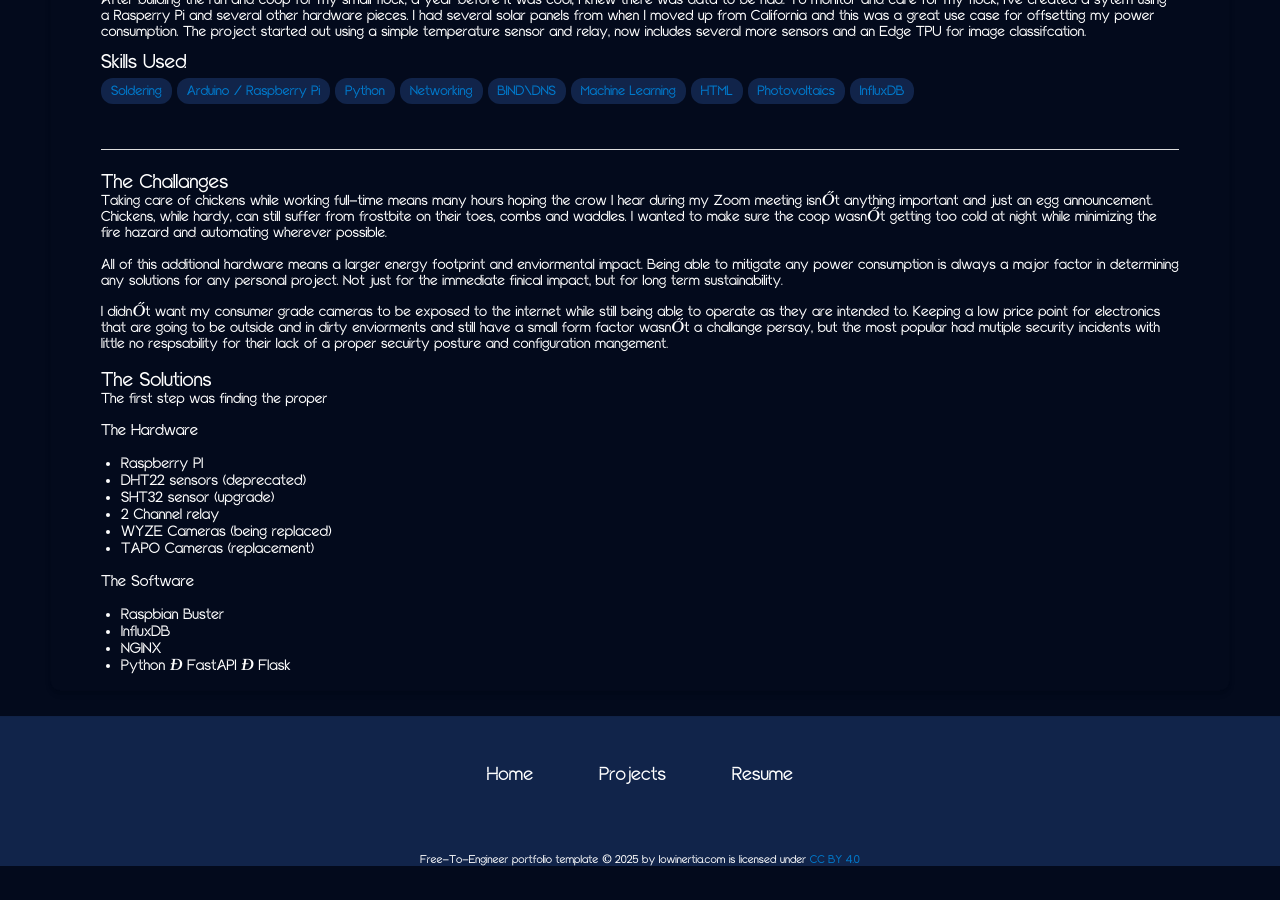
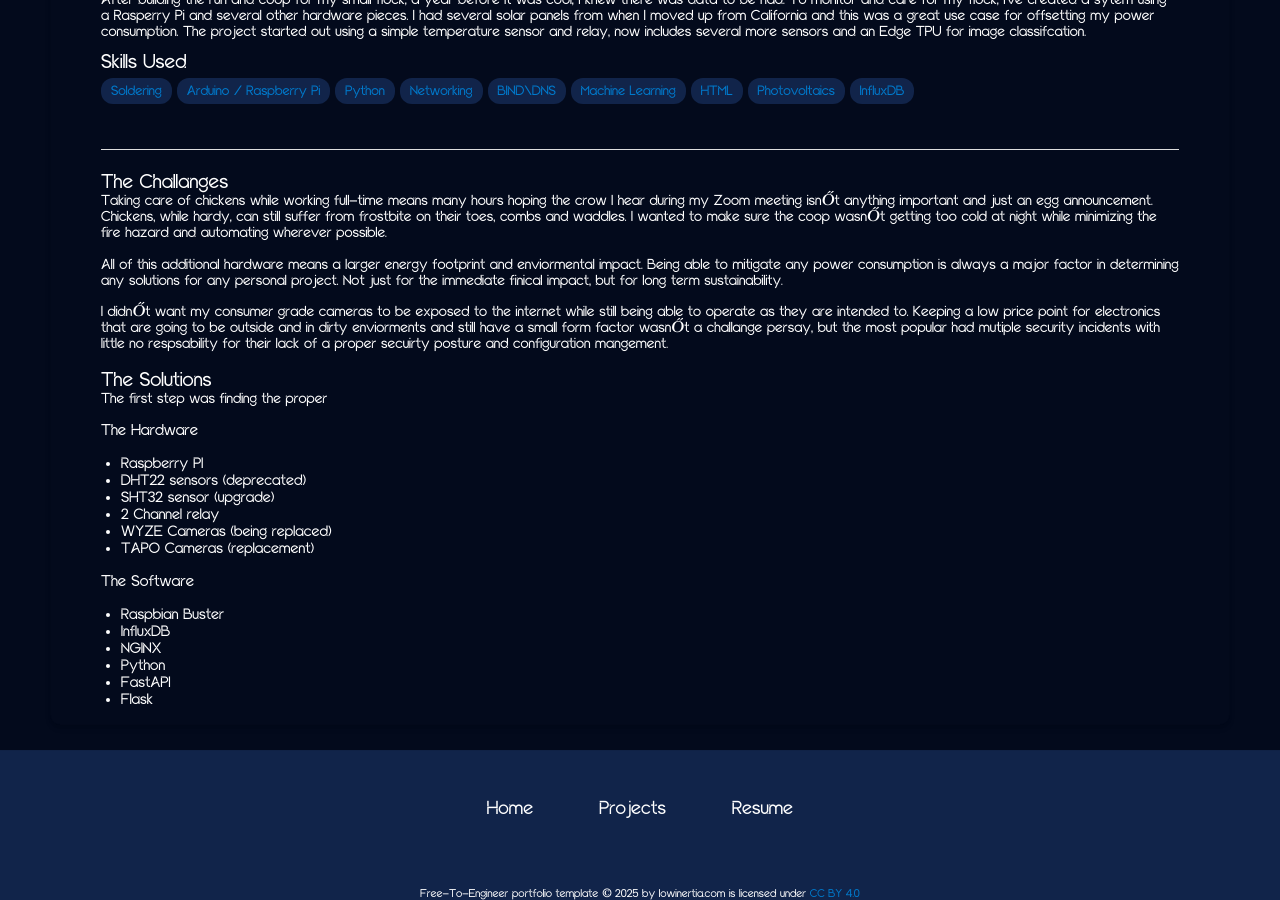
Before and after one commit to IpslWon/IpslWon.github.io, a Jekyll site: the page built from _projects/chook-nook/index.md, in a window 1280 px wide and 900 px high, scrolled down 573 px. Built offline with Jekyll 4.4.1, drawn with Linux system fonts in a browser that asks for light colours; before the commit the page ends 1439 px from its top, so only the background shows below that.

```diff
--- a/_projects/chook-nook/index.md
+++ b/_projects/chook-nook/index.md
@@ -41,5 +41,5 @@ The first step was finding the proper
 - InfluxDB
 - NGINX
 - Python
--- FastAPI
--- Flask
+ - FastAPI
+ - Flask
```
